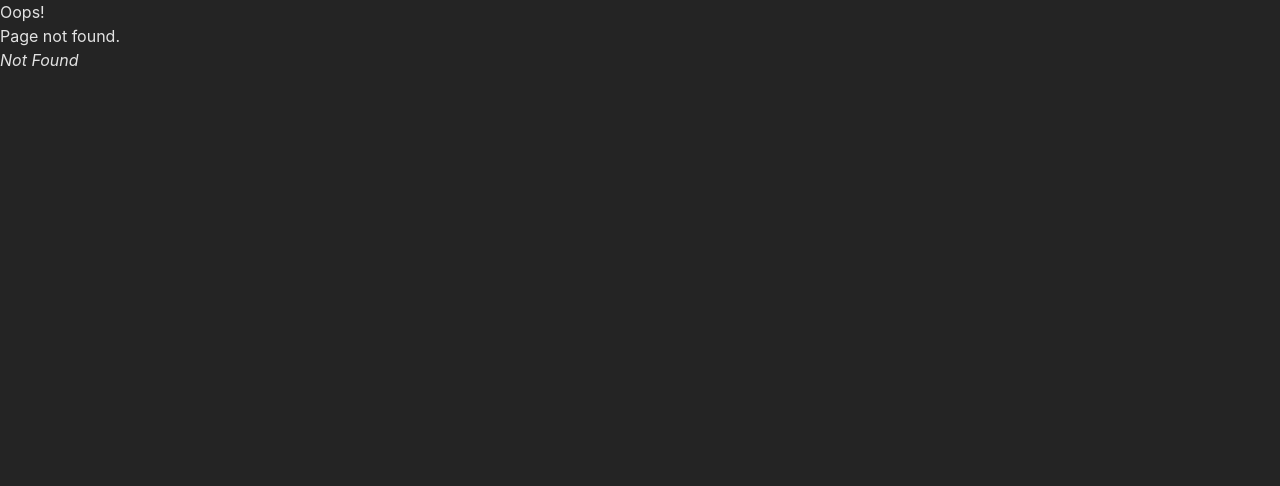
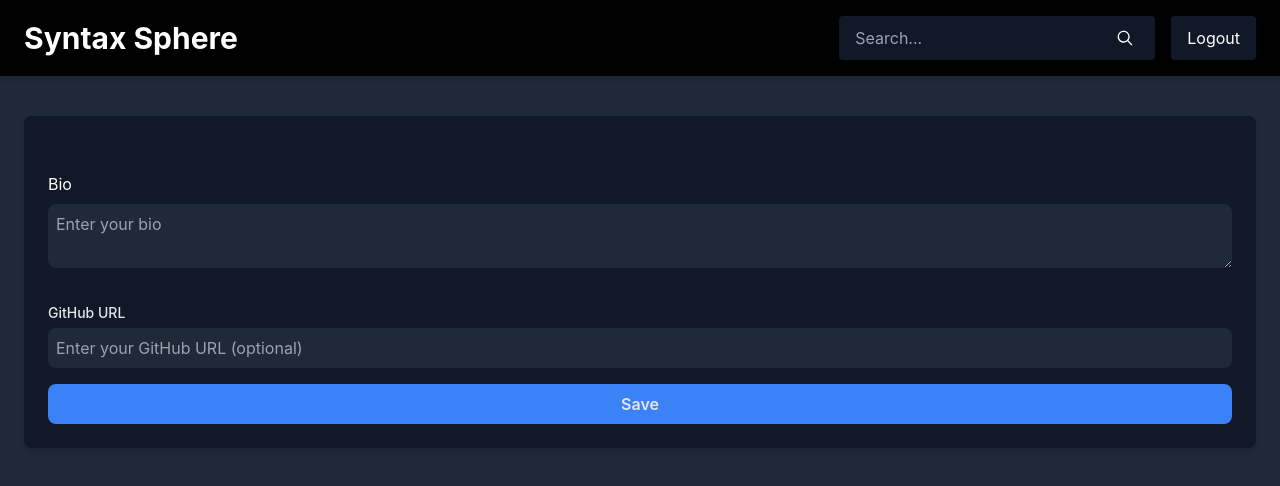
Before and after one commit to ahmeddelattarr/SyntaxSphere, a React (Vite) app in the folder client/: page /profile/1 in a window 1280 px wide. Before the commit this address had no page. Shown: the top 486 px of the page. Built offline with nearby package versions, Linux system fonts and the light colour scheme; no server answers.

Commit message:
Added the Profile Page Edit component

```diff
--- a/client/src/components/signin.tsx
+++ b/client/src/components/signin.tsx
@@ -4,6 +4,7 @@ import { Button } from "./ui/common/Button.tsx";
 import { useState } from "react";
 import { API_URL } from "../../config/apiConfig.ts";
 import InputField from "./ui/common/InputField.tsx";
+import { fetchWithToken } from "../lib/utils.ts";
 
 interface SignInResponse {
   access: string;
@@ -46,6 +47,14 @@ const SignIn: React.FC = () => {
       const data: SignInResponse = await response.json();
       localStorage.setItem('access', data.access);
       localStorage.setItem('refresh', data.refresh);
+
+      const profileIsCreated = await fetchWithToken(`profiles/${username.trim()}/`, "GET");
+      const profileData: { bio: string; } = await profileIsCreated.json();
+      if (profileData.bio === null) {
+        navigate(`/profile/${username}`);
+        return;
+      }
+
       navigate('/');
     } catch (error) {
       setErrorMessage('An error occurred while signing in. Please try again.');
--- a/client/src/components/ui/common/Input.tsx
+++ b/client/src/components/ui/common/Input.tsx
@@ -1,12 +1,13 @@
 import * as React from 'react';
 
 
-type InputVariant = "sign" | "url" | "search";
+type InputVariant = "sign" | "url" | "search"|"github";
 
 const InputClasses: Record<InputVariant, string> = {
   sign: "flex h-9 w-full rounded-md border border-neutral-200 bg-transparent px-3 py-1 text-sm shadow-sm transition-colors file:border-0 file:bg-transparent file:text-sm file:font-medium file:text-neutral-950 placeholder:text-neutral-500 focus-visible:outline-none focus-visible:ring-1 focus-visible:ring-neutral-950 disabled:cursor-not-allowed disabled:opacity-50 dark:border-neutral-800 dark:file:text-neutral-50 dark:placeholder:text-neutral-400 dark:focus-visible:ring-neutral-300",
   url: "w-full bg-transparent border border-gray-700 text-lg text-gray-300 placeholder-gray-500 rounded-lg p-3 focus:ring-2 focus:ring-blue-500 focus:border-blue-500 transition-colors duration-200",
-  search: "bg-transparent border-none outline-none text-white placeholder-gray-400"
+  search: "bg-transparent border-none outline-none text-white placeholder-gray-400",
+  github: "w-full p-2 rounded-lg bg-gray-800 text-white mb-4"
 };
 interface InputProps {
   variant: InputVariant;
--- a/client/src/components/ui/common/InputField.tsx
+++ b/client/src/components/ui/common/InputField.tsx
@@ -9,7 +9,7 @@ interface InputFieldProps {
     value: string;
     onChange: (e: React.ChangeEvent<HTMLInputElement>) => void;
     required?: boolean;
-    variant?: "sign" | "sleep";
+    variant?: "sign" | "github";
 }
 
 const InputField: React.FC<InputFieldProps> = ({
--- a/client/src/components/ui/common/TextArea.tsx
+++ b/client/src/components/ui/common/TextArea.tsx
@@ -1,10 +1,11 @@
 import React from "react";
 
-type TextAreaVariant = "post" | "comment";
+type TextAreaVariant = "post" | "comment"|"bio";
 
 const TextAreaClasses: Record<TextAreaVariant, string> = {
     post: "w-full bg-transparent border border-gray-700 text-xl resize-none outline-none text-gray-300 placeholder-gray-500 rounded-lg p-3 focus:ring-2 focus:ring-blue-500 focus:border-blue-500 transition-colors duration-200",
-    comment: "w-full bg-gray-800 text-gray-300 text-base p-3 rounded-lg focus:outline-none focus:ring-2 focus:ring-blue-500"
+    comment: "w-full bg-gray-800 text-gray-300 text-base p-3 rounded-lg focus:outline-none focus:ring-2 focus:ring-blue-500",
+    bio: "w-full p-2 rounded-lg bg-gray-800 text-white mb-4"
 };
 
 interface TextAreaProps {
--- a/client/src/main.tsx
+++ b/client/src/main.tsx
@@ -9,6 +9,7 @@ import './index.css';
 import PostPage from './pages/PostPage.tsx';
 import SearchPage from './pages/SearchPage.tsx';
 import UserPage from './pages/UserPage.tsx';
+import ProfilePage from './pages/ProfilePage.tsx';
 
 const router = createBrowserRouter([
   {
@@ -39,6 +40,10 @@ const router = createBrowserRouter([
   {
     path: "user/:userId",
     element: <UserPage/>
+  },
+  {
+    path:"profile/:username",
+    element:<ProfilePage/>
   }
 ]);
 
--- /dev/null
+++ b/client/src/pages/ProfilePage.tsx
@@ -0,0 +1,106 @@
+import { useEffect, useState } from "react";
+import Navbar from "../components/ui/Navbar";
+import InputField from "../components/ui/common/InputField";
+import { Label } from "@radix-ui/react-label";
+import TextArea from "../components/ui/common/TextArea";
+import { Button } from "../components/ui/common/Button";
+import { fetchWithToken } from "../lib/utils";
+import { useNavigate, useParams } from "react-router-dom";
+import { UserData } from "../types/user-interface";
+
+const ProfilePage = () => {
+    const username = useParams().username!;
+    const navigate = useNavigate();
+    const [user, setUser] = useState<UserData>({ bio: "", git_hub_url: "", user_id: 0 });
+    const [error, setError] = useState<string | null>(null);
+
+    useEffect(() => {
+        const fetchCurrentBio = async () => {
+            const response = await fetchWithToken(`profiles/${username}/`, "GET");
+            if (!response.ok) {
+                navigate('/login');
+                return;
+            }
+            const data: UserData = await response.json();
+            setUser(data);
+        };
+        fetchCurrentBio();
+    }, [navigate, username]);
+
+
+
+    const handleSubmit = async (e: React.FormEvent) => {
+        e.preventDefault();
+        setError(null);
+
+        if (user.bio.trim().length < 1) {
+            setError("Bio is required and must be at least one character.");
+            return;
+        }
+
+        try {
+            const response = await fetchWithToken(`profiles/${username}/`, "PUT", {
+                bio: user.bio,
+                git_hub_url: user.git_hub_url,
+                username:username
+            });
+            if (!response.ok) {
+                const errorData = await response.json();
+                setError(errorData.message || "Failed to update profile.");
+                return;
+            }
+            console.log("Profile updated successfully.");
+            navigate('/');
+        } catch (err) {
+            setError("An unexpected error occurred. Please try again.");
+            console.error(err);
+        }
+    };
+
+    return (
+        <div className="min-h-screen w-full text-gray-200 bg-gray-800">
+            <Navbar />
+            <div className="container mx-auto p-6 mt-4">
+                <div className="bg-gray-900 p-6 pt-8 rounded-lg shadow-md">
+                    <h1 className="text-3xl font-bold text-white mb-2">{user.username}</h1>
+                    <form onSubmit={handleSubmit} className="mt-6">
+                        <Label className="block text-white mb-2">Bio</Label>
+                        <TextArea
+                            name="bio"
+                            value={user.bio||""}
+                            onChange={(event)=>{setUser(prevState=>{
+                                return {...prevState,bio:event.target.value}
+                            })}}
+                            placeholder="Enter your bio"
+                            variant={"bio"}
+                        />
+
+                        <InputField
+                            id="github"
+                            label="GitHub URL"
+                            value={user.git_hub_url||""}
+                            onChange={(event)=>{setUser(prevState=>{
+                                return {...prevState,git_hub_url:event.target.value}
+                            })}}
+                            type="url"
+                            placeholder="Enter your GitHub URL (optional)"
+                            variant="github"
+                        />
+
+                        {error && <p className="text-red-500 mt-2">{error}</p>}
+
+                        <Button
+                            variant="blue"
+                            type="submit"
+                            className="w-full bg-blue-500 px-4 py-2 rounded-lg font-semibold hover:bg-blue-600 transition-colors"
+                        >
+                            Save
+                        </Button>
+                    </form>
+                </div>
+            </div>
+        </div>
+    );
+};
+
+export default ProfilePage;
--- a/client/src/pages/UserPage.tsx
+++ b/client/src/pages/UserPage.tsx
@@ -53,10 +53,10 @@ const UserPage = () => {
                 elList = posts && <div className="flex flex-col">{posts.map((post, i, posts) => (<Post isLast={i == posts.length - 1} key={post.id} post={post} />))}</div>;
                 break;
             case 'comments':
-                elList = comments && <div className="flex flex-col">{comments.map((comment, i) => <Comment userPage={true} commentObj={comment} key={i}/>)}</div>
-            break;
+                elList = comments && <div className="flex flex-col">{comments.map((comment, i) => <Comment userPage={true} commentObj={comment} key={i} />)}</div>;
+                break;
             case 'likes':
-                elList = likes && <div className="flex flex-col">{likes.map((post, i, posts) => (<Post isLast={i == posts.length - 1} key={post.id} post={{...post, id:post.post_id}} />))}</div>;
+                elList = likes && <div className="flex flex-col">{likes.map((post, i, posts) => (<Post isLast={i == posts.length - 1} key={post.id} post={{ ...post, id: post.post_id }} />))}</div>;
                 break;
         }
 
@@ -68,9 +68,8 @@ const UserPage = () => {
             <Navbar />
             <div className="container mx-auto p-6 mt-4">
 
-
                 <div className="bg-gray-900 p-6 pt-8 rounded-lg shadow-md ">
-                    <h1 className="text-3xl font-bold text-white mb-2">{user?.username || "Omar"}</h1>
+                    <h1 className="text-3xl font-bold text-white mb-2">{user?.username}</h1>
                     <p className="text-gray-400 mb-4">@{user?.username || "unknown"}</p>
                     <p className="text-gray-300 mb-4">{user?.bio || "No bio available"}</p>
 
```
